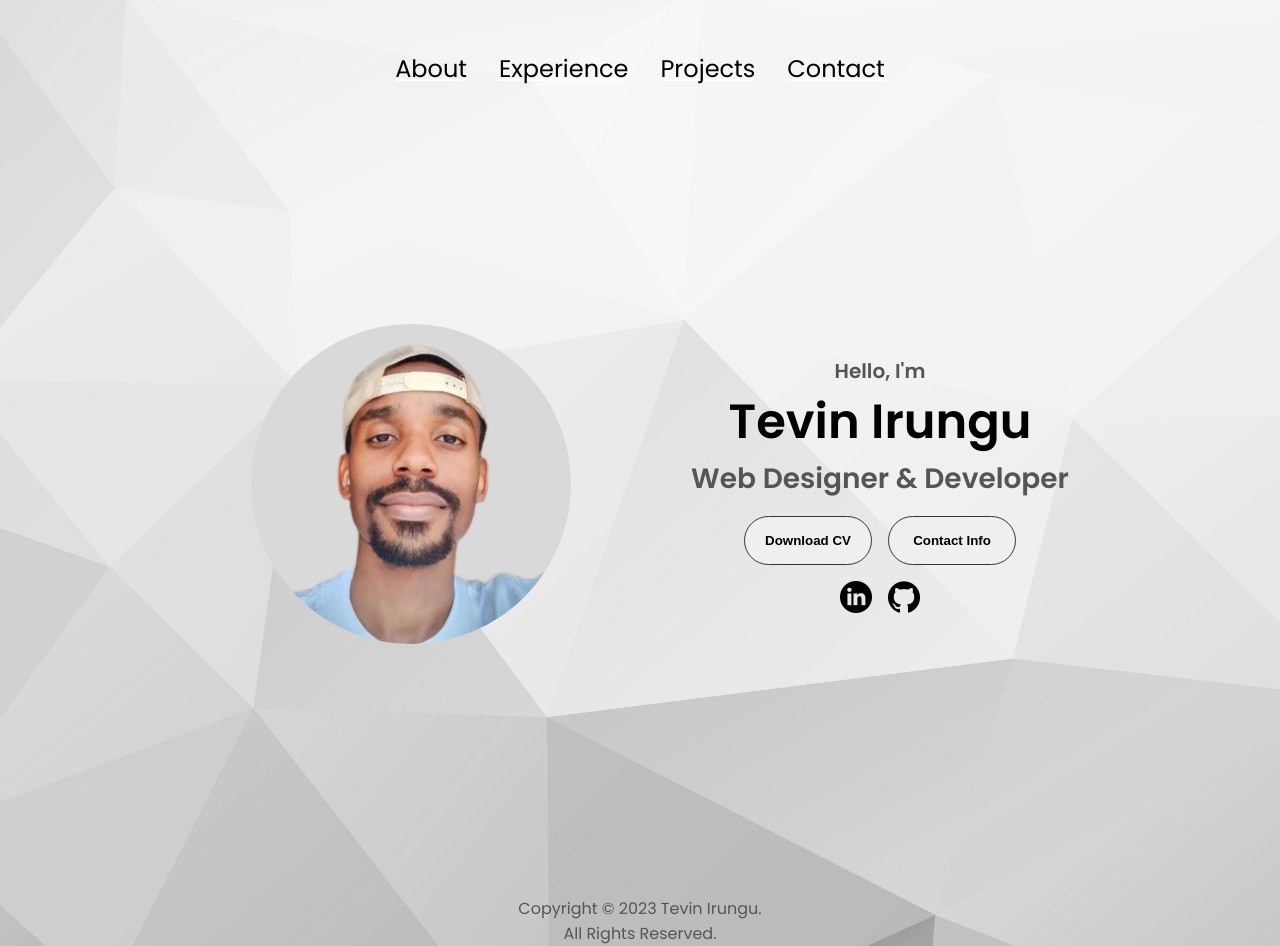
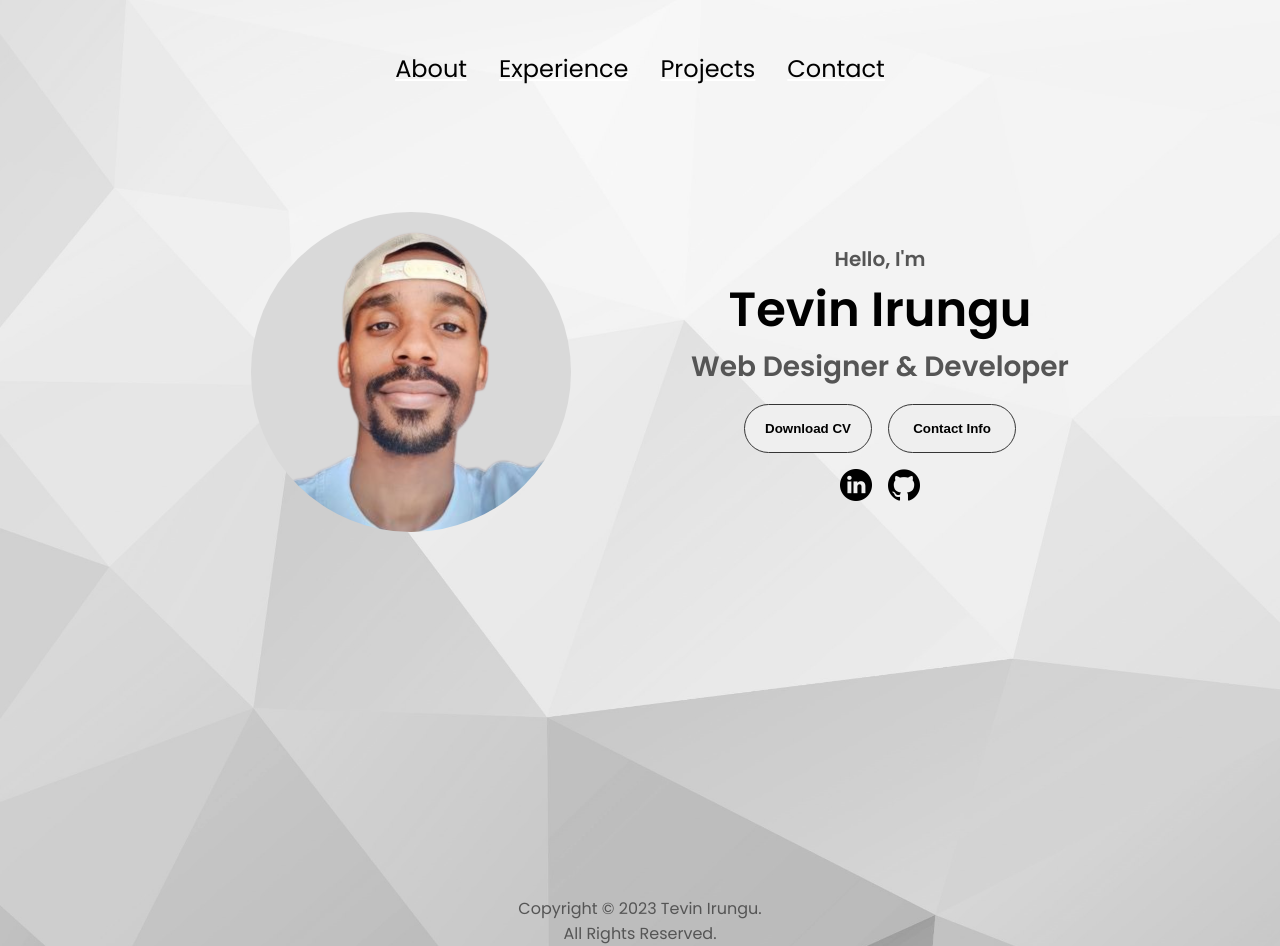
Before and after one commit to Tiwami626/Tiwami-Personal-Portfolio, a website: page index.html in a window 1280 px wide. Drawn offline with Linux system fonts and the light colour scheme.

Commit message:
Made changes to JSON file and CSS

```diff
--- a/package.json
+++ b/package.json
@@ -7,6 +7,9 @@
     "test": "echo \"Error: no test specified\" && exit 1"
   },
   "keywords": [],
-  "author": "Tevin",
+  "author": {
+    "name": "Tevin",
+    "email": "tevirungu@gmail.com"
+  },
   "license": "ISC"
 }
--- a/styles.css
+++ b/styles.css
@@ -158,8 +158,8 @@ a:hover{
 /* Sections */
 
 section{
-        padding-top: 4vh;
-        height: 96vh;
+
+        height: auto;
         margin: 0 10rem;
         box-sizing: border-box;
         min-height: fit-content;
@@ -176,7 +176,7 @@ section-container{
         display: flex;
         justify-content: center;
         gap: 5rem;
-        height: 80vh;
+        padding: 0 auto;
 }
 
 .section__pic-container{
@@ -185,6 +185,7 @@ section-container{
         width: 400px;
         margin: auto 0;
         justify-content: center;
+        padding-bottom: 20%;
 }
 
 .profile-img{
@@ -204,6 +205,7 @@ section-container{
         align-self: center;
         text-align: center;
         font-size: 1.25rem;
+        padding-bottom: 20%;
 
 }
 
@@ -469,8 +471,8 @@ article .icon{
  /* Footer Section */
 
 #footer{
-    height: auto;
-    margin: 0 auto;
+   position: fixed;
+   margin-bottom: 30%;
 }
 
 footer p{
```
